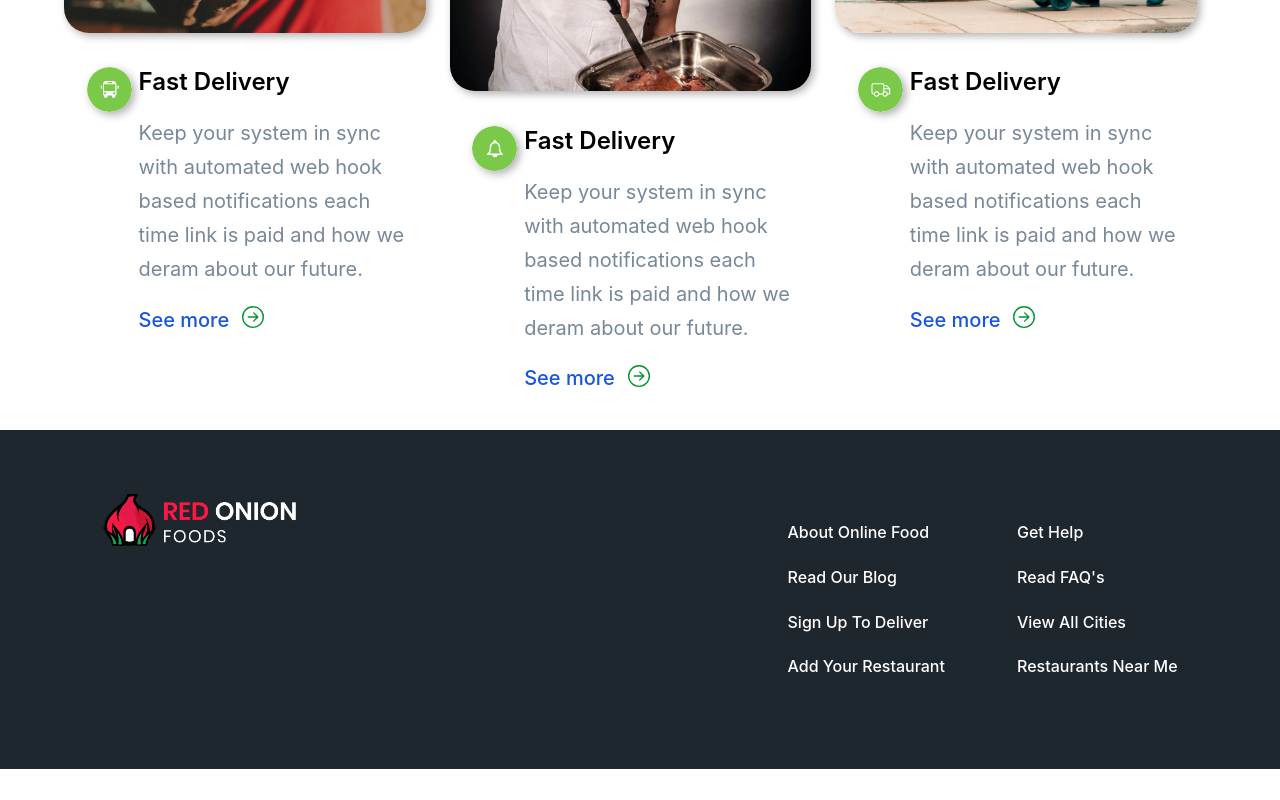
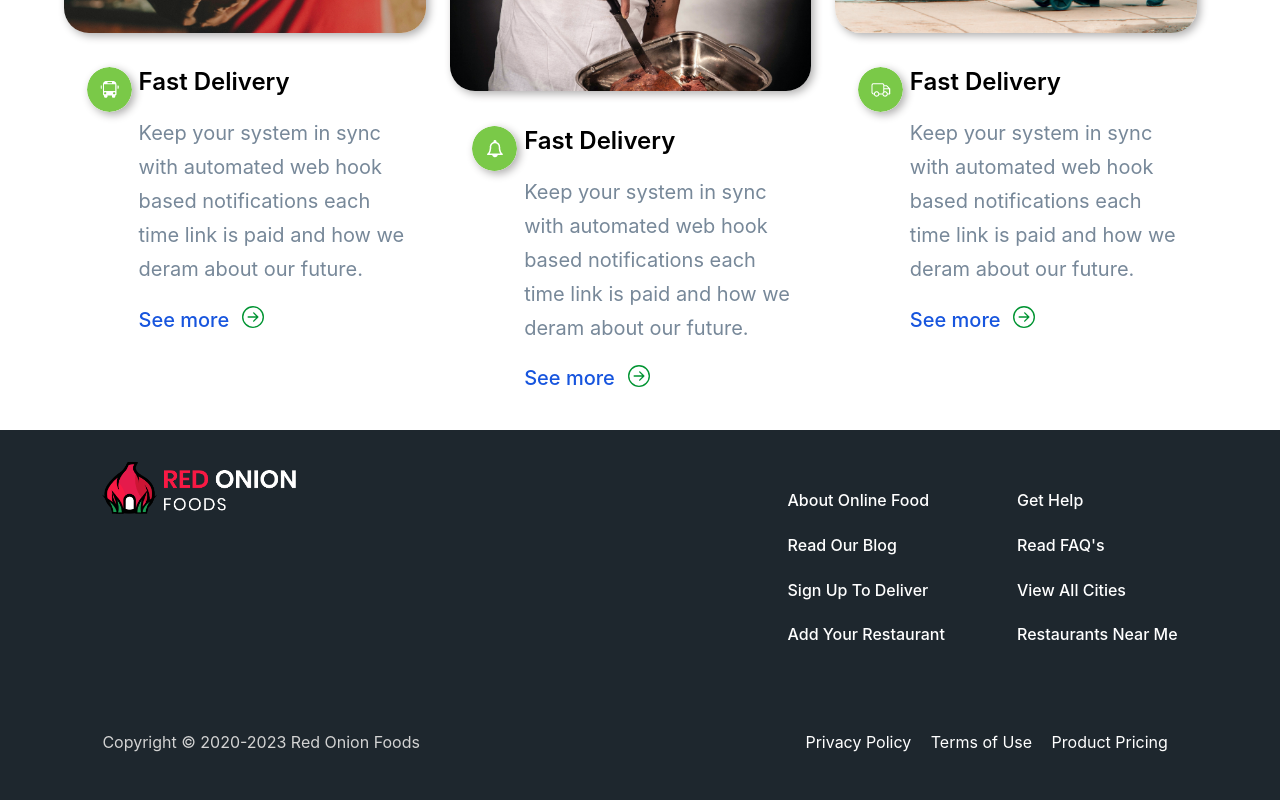
Before and after one commit to rirefat/red-onion, a React (Create React App) app: page / in a window 1280 px wide. Shown: the part 1228-2028 px from the top of the page. Before the commit the page ends 1997 px from the top, so only its background shows below. Built offline with nearby package versions, Linux system fonts and the light colour scheme.

Commit message:
done footer

```diff
--- a/src/Footer/Footer.css
+++ b/src/Footer/Footer.css
@@ -1,6 +1,6 @@
 .footer {
   background-color: #1e272e;
-  padding: 5% 8%;
+  padding: 2.5% 8%;
 }
 .footer .section-one {
   display: grid;
@@ -26,4 +26,30 @@
   color: white;
   font-weight: 500;
   line-height: 2.8em;
+}
+.footer .section-one .essential-links ul li a:hover {
+  color: #F91944;
+}
+.footer .section-two {
+  margin-top: 4%;
+  display: grid;
+  grid-template-columns: 3fr 2fr;
+}
+.footer .section-two .copyright {
+  color: lightgrey;
+}
+.footer .section-two .links ul {
+  display: flex;
+  justify-content: end;
+}
+.footer .section-two .links ul li {
+  list-style: none;
+  padding: 0 2.5%;
+}
+.footer .section-two .links ul li a {
+  text-decoration: none;
+  color: white;
+}
+.footer .section-two .links ul li a:hover {
+  color: #F91944;
 }/*# sourceMappingURL=Footer.css.map */
--- a/src/Footer/Footer.js
+++ b/src/Footer/Footer.js
@@ -3,6 +3,8 @@ import './Footer.css';
 import logo from '../assets/images/logo.png'
 
 const Footer = () => {
+    const d = new Date();
+    let year = d.getFullYear();
     return (
         <div className='footer'>
             <div className="section-one">
@@ -24,6 +26,19 @@ const Footer = () => {
                     </ul>
                 </div>
             </div>
+
+            <div className="section-two">
+                <div className="copyright">
+                    <p>Copyright © 2020-{year} Red Onion Foods</p>
+                </div>
+                <div className="links">
+                    <ul>
+                        <li><a href="#">Privacy Policy</a></li>
+                        <li><a href="#">Terms of Use</a></li>
+                        <li><a href="#">Product Pricing</a></li>
+                    </ul>
+                </div>
+            </div>
         </div>
     );
 };
--- a/src/Footer/Footer.scss
+++ b/src/Footer/Footer.scss
@@ -1,6 +1,9 @@
+$primary-color: #F91944;
+$primary-deep: #d2032b;
+
 .footer{
     background-color: #1e272e;
-    padding: 5% 8%;
+    padding: 2.5% 8%;
 
     .section-one{
         display: grid;
@@ -27,9 +30,42 @@
                         color: white;
                         font-weight: 500;
                         line-height: 2.8em;
+
+                        &:hover{
+                            color: $primary-color;
+                        }
                     }
             }
             }
         }
     }
+
+    .section-two{
+        margin-top: 4%;
+        display: grid;
+        grid-template-columns: 3fr 2fr;
+
+        .copyright{
+            color: lightgrey;
+        }
+
+        .links{
+            ul{
+                display: flex;
+                justify-content: end;
+                li{
+                    list-style: none;
+                    padding: 0 2.5%;
+                    a{
+                        text-decoration: none;
+                        color: white;
+
+                        &:hover{
+                            color: $primary-color;
+                        }
+                    }
+                }
+            }
+        }
+    }
 }
```
Also changed, not shown: 1 other file (tests, documents, lock files or other folders).
